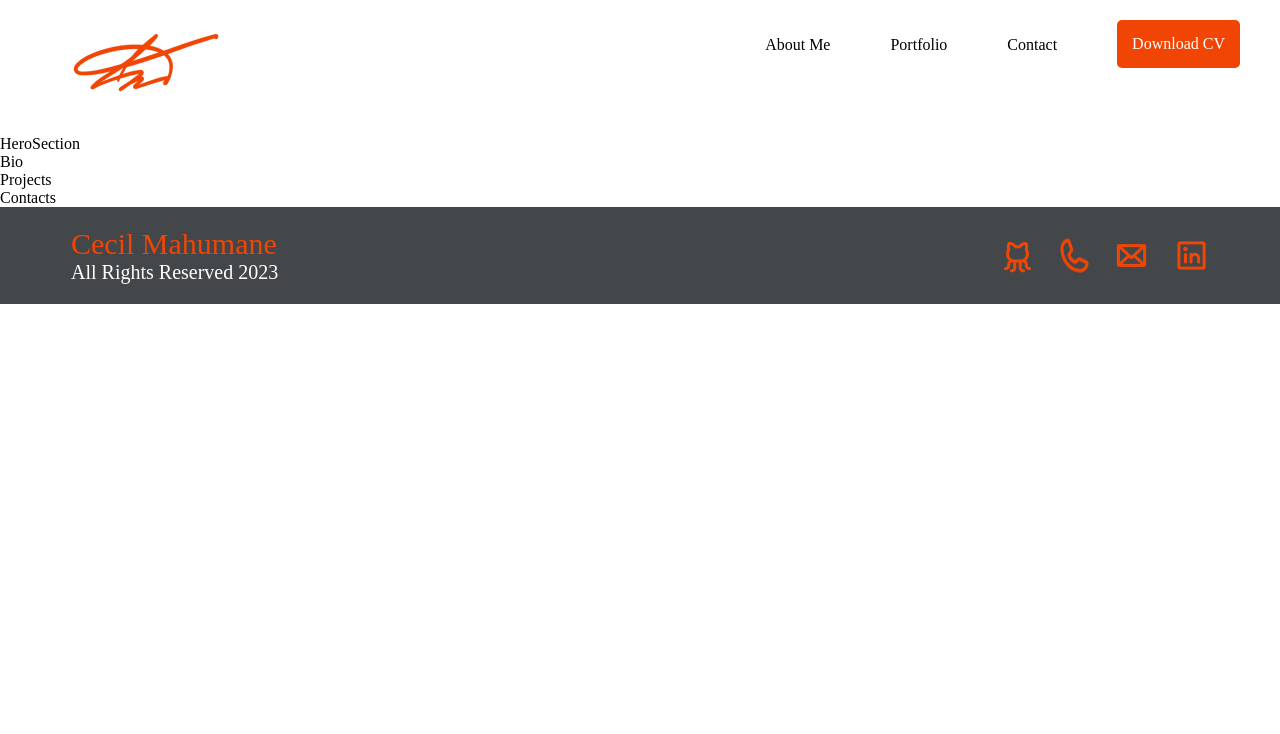
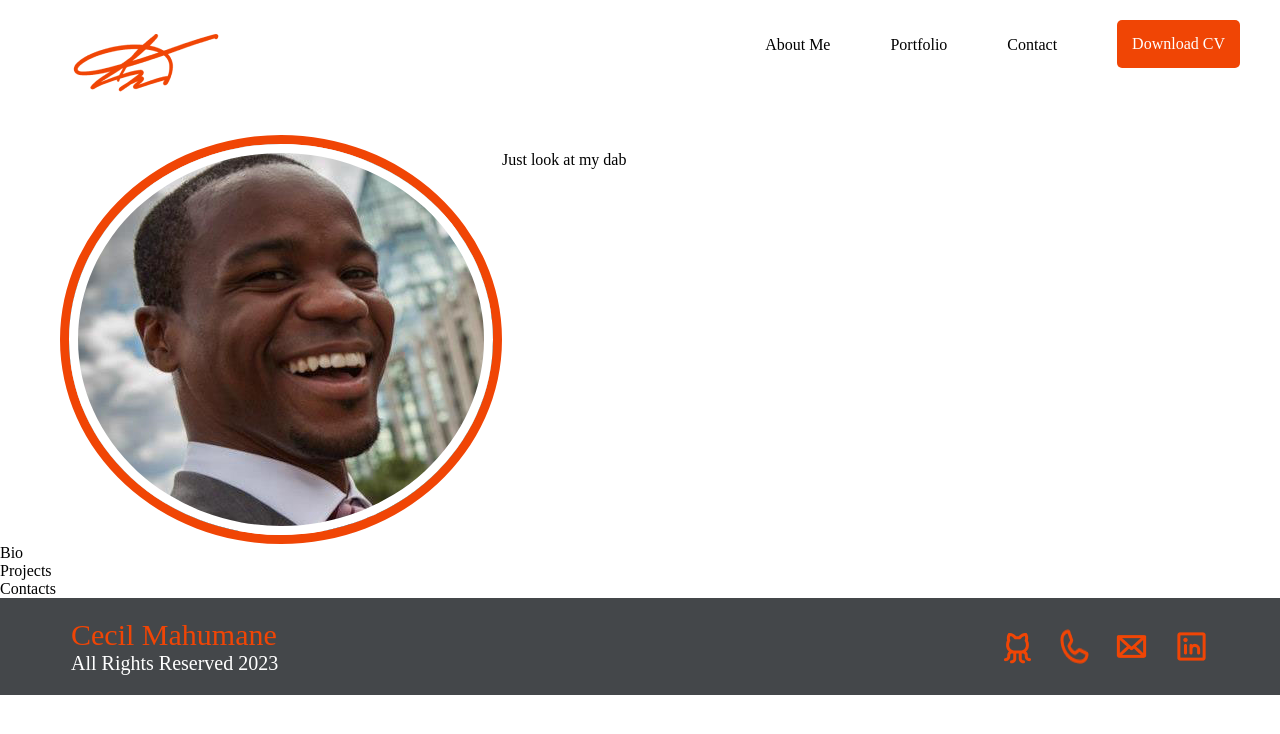
Before and after one commit to cecmahumane/portfolio-home, a React (Create React App) app: page / in a window 1280 px wide. Shown: the top 734 px of the page. Built offline with nearby package versions, Linux system fonts and the light colour scheme.

Commit message:
Headshot added

```diff
--- a/src/App.css
+++ b/src/App.css
@@ -66,3 +66,28 @@ body {
   font-size: 20px;
   color: #FFFFFF;
 }
+
+/* Hero Section */
+.photo-hero-text {
+  display: flex;
+  margin-left: 60px;
+}
+
+.photo {
+  border: #F04505 solid 9px;
+  overflow: hidden;
+  border-radius: 50%;
+  position: relative;
+}
+
+.photo:before {
+  content: " ";
+  position: absolute;
+  z-index: 2;
+  top: 0px;
+  left: 0px;
+  right: 0px;
+  bottom: 0px;
+  border: 9px solid white;
+  border-radius: 50%;
+}
--- a/src/Components/HeroSection.js
+++ b/src/Components/HeroSection.js
@@ -2,7 +2,16 @@ import React from 'react'
 
 const HeroSection = () => {
   return (
-    <div>HeroSection</div>
+    <div className='photo-hero-text'>
+      <div className='photo'>
+        <img src='/images/headshot.jpg' alt=''/>
+      </div>
+      <div className='hero-text-button'>
+        <div className='portfolio-button'>
+          <p>Just look at my dab</p>
+        </div>
+      </div>
+    </div>
   )
 }
 
```
Also changed, not shown: public/images/headshot.jpg (added), 1 other file (tests, documents, lock files or other folders).
